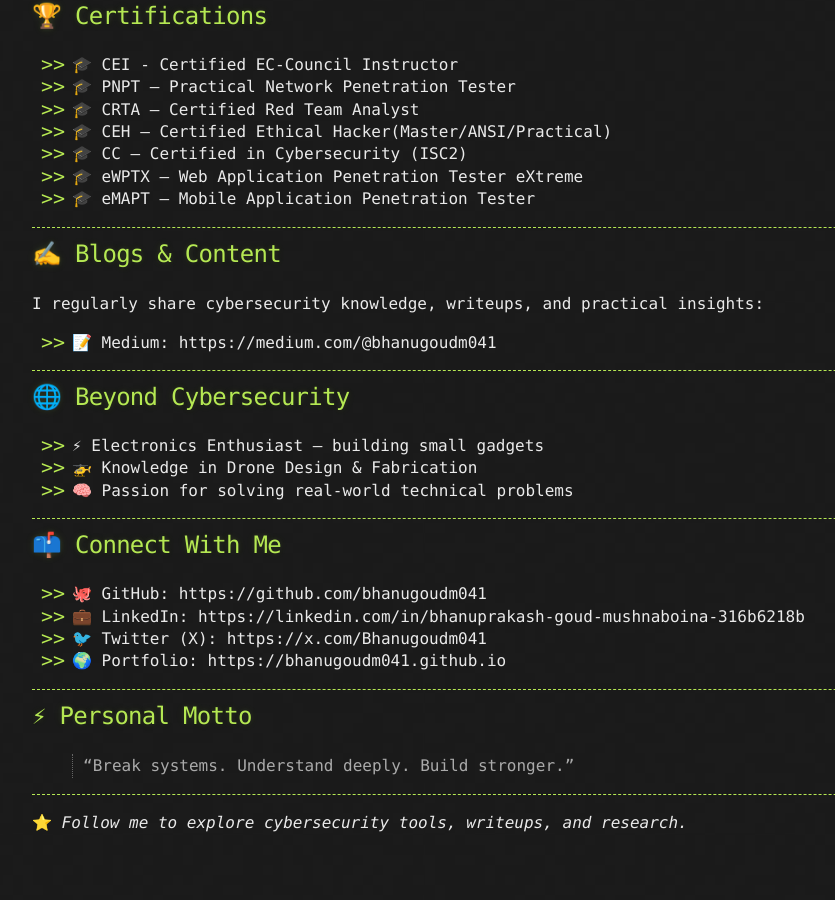
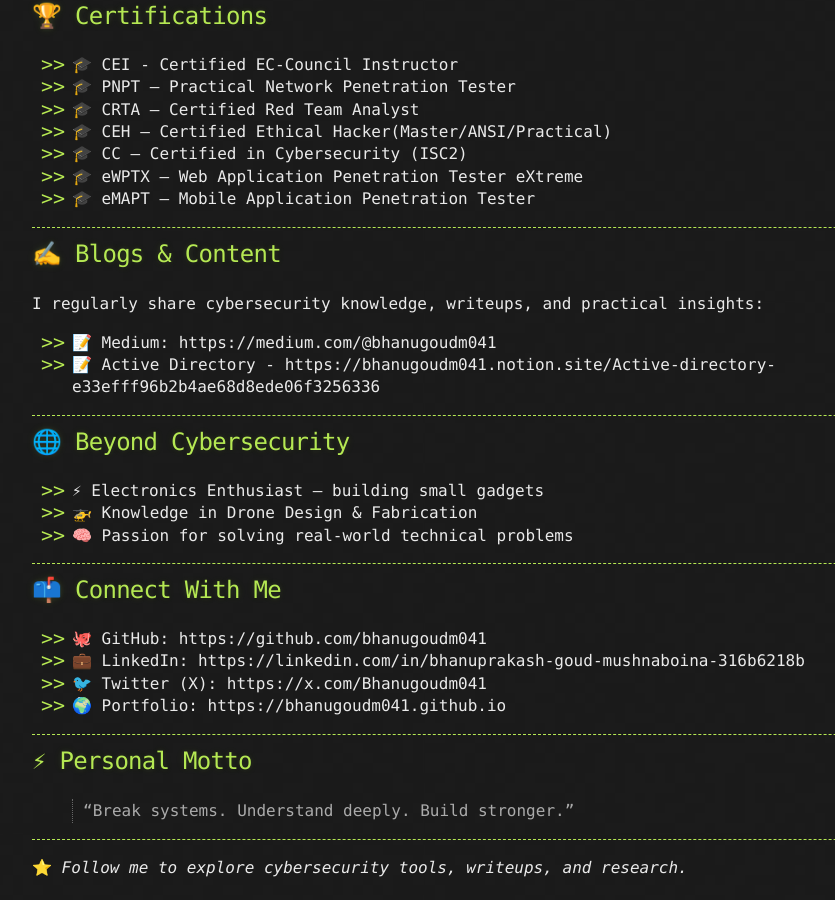
Before and after one commit to bhanugoudm041/bhanugoudm041.github.io, a Jekyll site: the page built from index.md, in a window 1280 px wide and 900 px high, scrolled down 2358 px. Shown: the whole window, without its empty margins (108-943 px from the left). Built offline with Jekyll 4.4.1, drawn with Linux system fonts in a browser that asks for light colours; our own code applies the rules of GitHub Pages for plain Markdown files; before the commit the page ends 3213 px from its top, so only the background shows below that.

Commit message:
Update index.md

```diff
--- a/index.md
+++ b/index.md
@@ -112,6 +112,7 @@
 I regularly share cybersecurity knowledge, writeups, and practical insights:
 
 - 📝 Medium: https://medium.com/@bhanugoudm041
+- 📝 Active Directory - https://bhanugoudm041.notion.site/Active-directory-e33efff96b2b4ae68d8ede06f3256336
 
 ---
 
```
